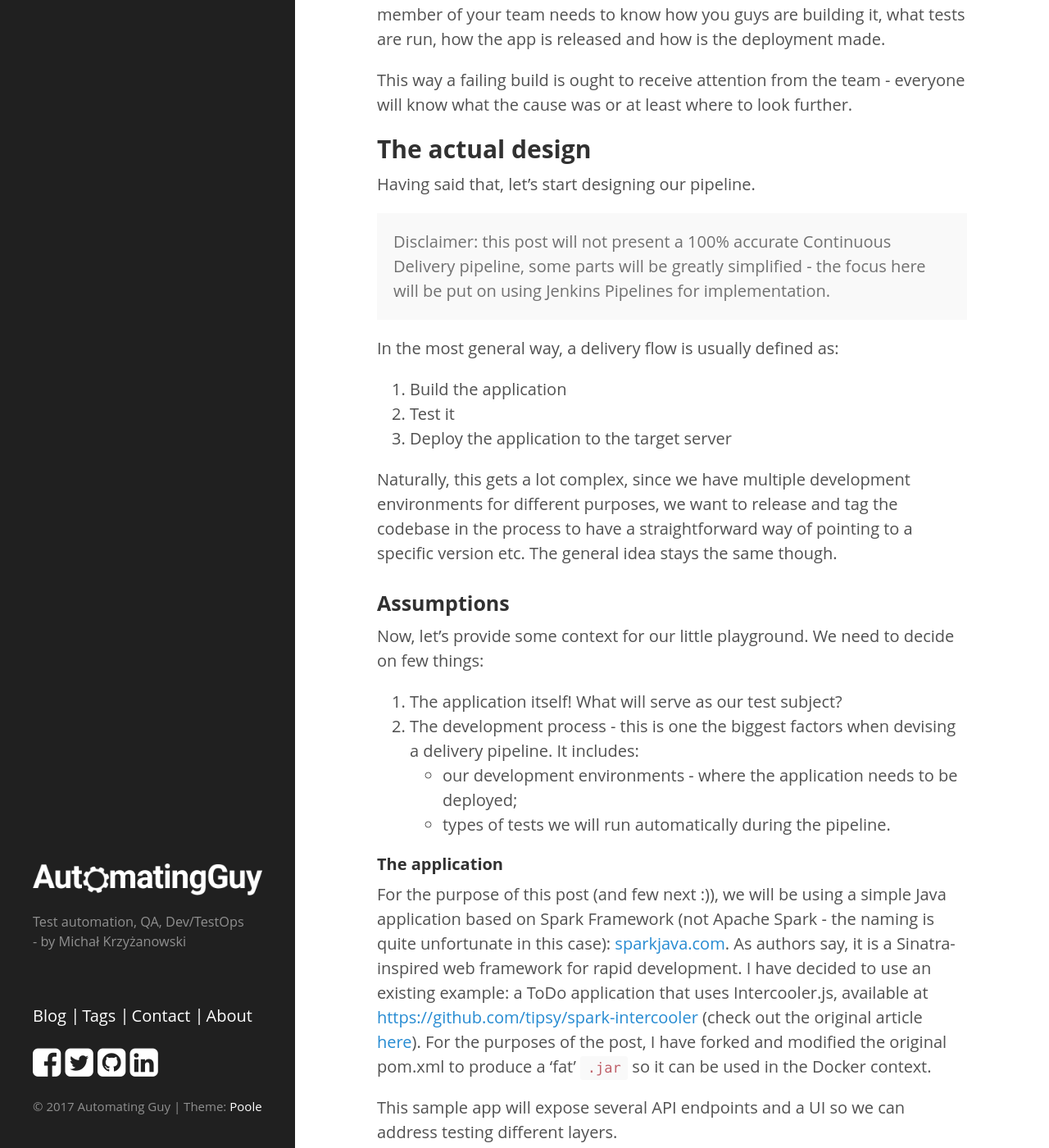
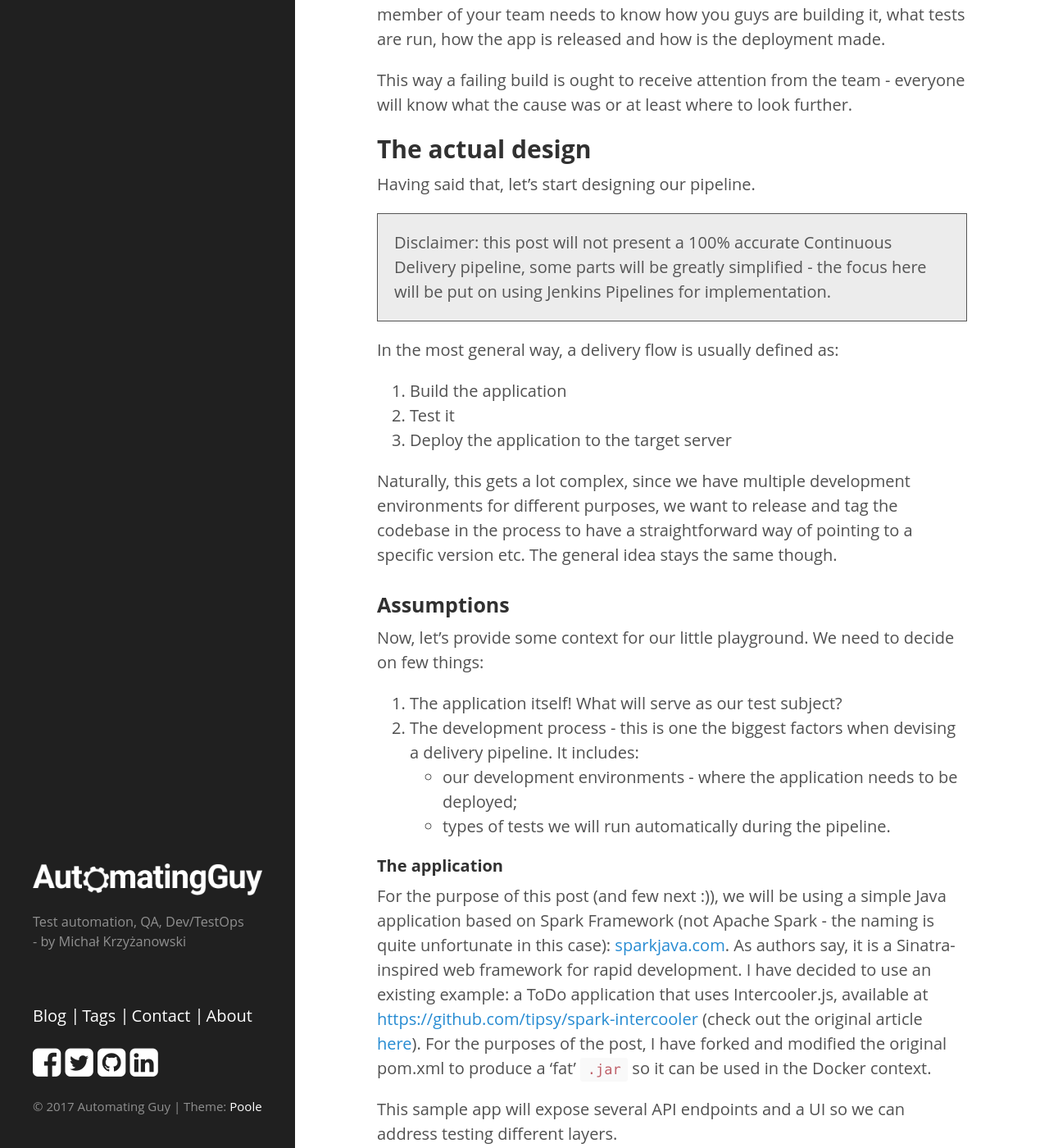
Before and after one commit to mkrzyzanowski/mkrzyzanowski.github.io, a Jekyll site: the page built from _posts/2017-11-06-jenkins-pipelines-simple-delivery-flow.md, in a window 1280 px wide and 1400 px high, scrolled down 1875 px. Shown: the whole window at 82% size. Built offline with Jekyll 4.4.1, drawn with Linux system fonts in a browser that asks for light colours; comment, search, counter and statistics services are not loaded.

Commit message:
CSS: tweaked colours and added borders in highlight and message blocks

```diff
--- a/public/css/poole.css
+++ b/public/css/poole.css
@@ -183,6 +183,9 @@
 .highlight {
   margin-bottom: 1rem;
   border-radius: 4px;
+  border-style: solid;
+  border-width: 1px;
+  border-color: #b5b5b5;
 }
 .highlight pre {
   margin-bottom: 0;
@@ -276,8 +279,10 @@
 .message {
   margin-bottom: 1rem;
   padding: 1rem;
-  color: #717171;
-  background-color: #f9f9f9;
+  color: #555555;
+  background-color: #ececec;
+  border-style: solid;
+  border-width: 1px;
 }
 
 
```
